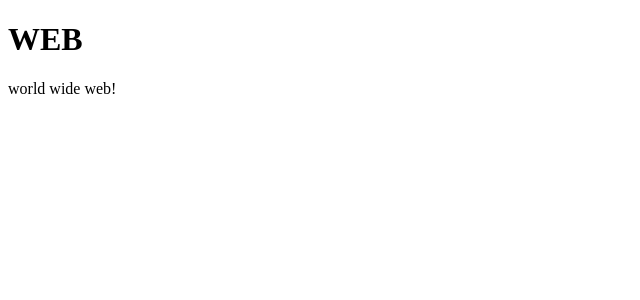
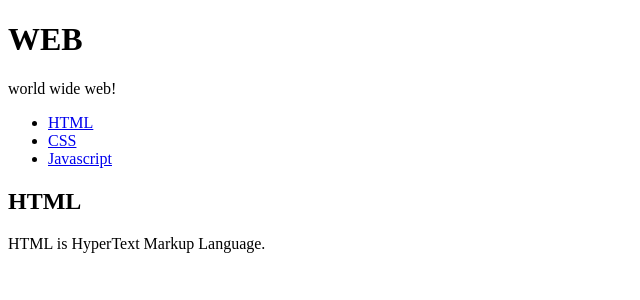
Before and after one commit to anjelra/react_practice, a React (Create React App) app: page / in a window 1280 px wide. Shown: the top 300 px of the page, without its empty margins (0-640 px from the left). Built offline with nearby package versions, Linux system fonts and the light colour scheme.

Commit message:
component는 정리정돈의 의미도 가진다

```diff
--- a/src/App.js
+++ b/src/App.js
@@ -50,11 +50,39 @@
   }
 }
 
+// table of content(TOC) -> 목차
+class TOC extends Component {
+  render() {
+    return (
+      <nav>
+          <ul>
+              <li><a href="1.html">HTML</a></li>
+              <li><a href="2.html">CSS</a></li>
+              <li><a href="3.html">Javascript</a></li>
+          </ul>
+      </nav>
+    );
+  }
+}
+
+class Content extends Component {
+  render() {
+    return (
+      <article>
+        <h2>HTML</h2>
+        HTML is HyperText Markup Language.
+      </article>
+    );
+  }
+}
+
 class App extends Component {
   render() {
     return (
       <div className="App">
         <Subject></Subject>
+        <TOC></TOC>
+        <Content></Content>
       </div>
     );
   };
```
